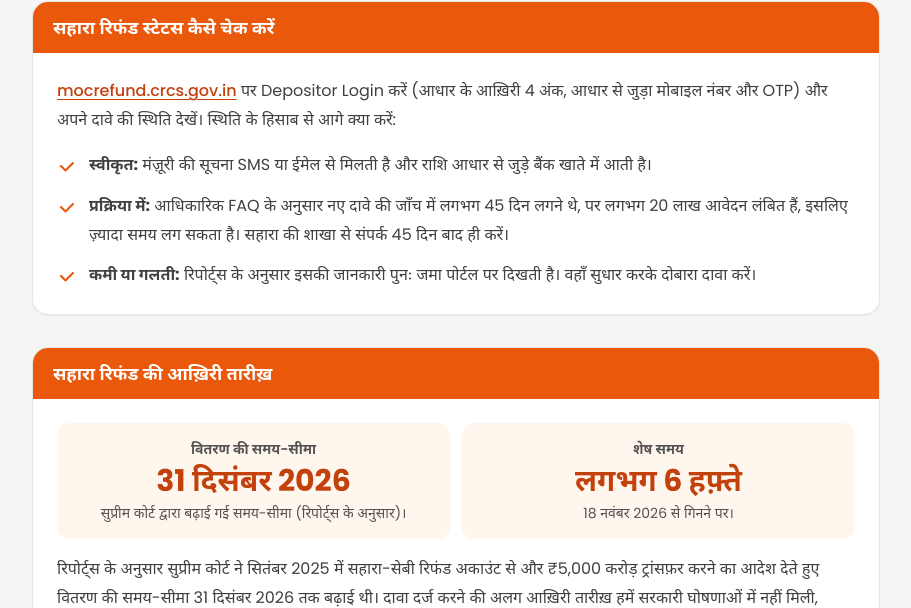
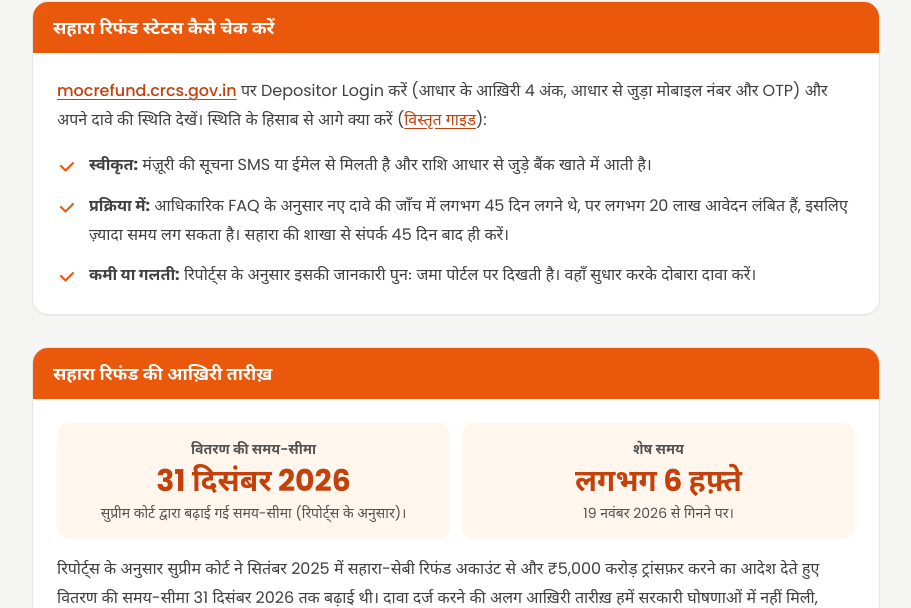
Before and after one commit to sahararefund/sahararefund, a Jekyll site: the page built from index.html, in a window 1280 px wide and 900 px high, scrolled down 6030 px. Shown: the part 181-789 px from the top of the window, without its empty margins (184-1095 px from the left). Built offline with Jekyll 4.4.1, drawn with Linux system fonts in a browser that asks for light colours.

Commit message:
Update index.html

```diff
--- a/index.html
+++ b/index.html
@@ -21,7 +21,7 @@ description: "CRCS-Sahara रिफंड पोर्टल: लॉगिन,
   "name": "Sahara Refund 2026: CRCS पोर्टल लॉगिन, स्टेटस, आवेदन",
   "url": "https://sahararefund.in/",
   "inLanguage": "hi-IN",
-  "dateModified": "2026-11-18",
+  "dateModified": "2026-11-19",
   "isPartOf": {
     "@type": "WebSite",
     "url": "https://sahararefund.in/"
@@ -173,7 +173,7 @@ description: "CRCS-Sahara रिफंड पोर्टल: लॉगिन,
       <li><a class="tile bg-orange-600" href="#limit">रिफंड कितना मिलेगा</a></li>
       <li><a class="tile bg-orange-600" href="#process">आवेदन कैसे करें</a></li>
       <li><a class="tile bg-orange-600" href="#documents">ज़रूरी दस्तावेज़</a></li>
-      <li><a class="tile bg-orange-600" href="#check-status">स्टेटस चेक करें</a></li>
+      <li><a class="tile bg-orange-600" href="/sahara-refund-status-kaise-check-kare.html">स्टेटस चेक करें</a></li>
       <li><a class="tile bg-orange-600" href="#deadline">आख़िरी तारीख़</a></li>
       <li><a class="tile bg-orange-600" href="#fraud">ठगी से बचें</a></li>
       <li><a class="tile bg-orange-600" href="#faq">सवाल-जवाब</a></li>
@@ -383,7 +383,7 @@ description: "CRCS-Sahara रिफंड पोर्टल: लॉगिन,
   <section id="check-status" class="sec" aria-labelledby="cs-h">
     <h2 class="sec-head" id="cs-h">सहारा रिफंड स्टेटस कैसे चेक करें</h2>
     <div class="sec-body">
-      <p><a class="font-medium text-orange-700 underline" href="https://mocrefund.crcs.gov.in" target="_blank" rel="noopener noreferrer">mocrefund.crcs.gov.in</a> पर Depositor Login करें (आधार के आख़िरी 4 अंक, आधार से जुड़ा मोबाइल नंबर और OTP) और अपने दावे की स्थिति देखें। स्थिति के हिसाब से आगे क्या करें:</p>
+      <p><a class="font-medium text-orange-700 underline" href="https://mocrefund.crcs.gov.in" target="_blank" rel="noopener noreferrer">mocrefund.crcs.gov.in</a> पर Depositor Login करें (आधार के आख़िरी 4 अंक, आधार से जुड़ा मोबाइल नंबर और OTP) और अपने दावे की स्थिति देखें। स्थिति के हिसाब से आगे क्या करें (<a class="font-medium text-orange-700 underline" href="/sahara-refund-status-kaise-check-kare.html">विस्तृत गाइड</a>):</p>
       <ul class="mt-4 space-y-3">
         <li class="flex gap-3"><svg class="mt-1.5 h-5 w-5 shrink-0 text-orange-600" viewBox="0 0 20 20" fill="currentColor" aria-hidden="true"><path fill-rule="evenodd" d="M16.7 5.3a1 1 0 0 1 0 1.4l-7.5 7.5a1 1 0 0 1-1.4 0L3.3 9.7a1 1 0 1 1 1.4-1.4l3.8 3.8 6.8-6.8a1 1 0 0 1 1.4 0z" clip-rule="evenodd"/></svg><span class="min-w-0"><strong>स्वीकृत:</strong> मंज़ूरी की सूचना SMS या ईमेल से मिलती है और राशि आधार से जुड़े बैंक खाते में आती है।</span></li>
         <li class="flex gap-3"><svg class="mt-1.5 h-5 w-5 shrink-0 text-orange-600" viewBox="0 0 20 20" fill="currentColor" aria-hidden="true"><path fill-rule="evenodd" d="M16.7 5.3a1 1 0 0 1 0 1.4l-7.5 7.5a1 1 0 0 1-1.4 0L3.3 9.7a1 1 0 1 1 1.4-1.4l3.8 3.8 6.8-6.8a1 1 0 0 1 1.4 0z" clip-rule="evenodd"/></svg><span class="min-w-0"><strong>प्रक्रिया में:</strong> आधिकारिक FAQ के अनुसार नए दावे की जाँच में लगभग 45 दिन लगने थे, पर लगभग 20 लाख आवेदन लंबित हैं, इसलिए ज़्यादा समय लग सकता है। सहारा की शाखा से संपर्क 45 दिन बाद ही करें।</span></li>
@@ -397,7 +397,7 @@ description: "CRCS-Sahara रिफंड पोर्टल: लॉगिन,
     <div class="sec-body">
       <div class="grid gap-3 sm:grid-cols-2">
         <div class="stat"><span class="!mt-0 font-semibold">वितरण की समय-सीमा</span><b class="mt-1 !text-3xl">31 दिसंबर 2026</b><span>सुप्रीम कोर्ट द्वारा बढ़ाई गई समय-सीमा (रिपोर्ट्स के अनुसार)।</span></div>
-        <div class="stat"><span class="!mt-0 font-semibold">शेष समय</span><b class="mt-1 !text-3xl">लगभग 6 हफ़्ते</b><span>18 नवंबर 2026 से गिनने पर।</span></div>
+        <div class="stat"><span class="!mt-0 font-semibold">शेष समय</span><b class="mt-1 !text-3xl">लगभग 6 हफ़्ते</b><span>19 नवंबर 2026 से गिनने पर।</span></div>
       </div>
       <p class="mt-4">रिपोर्ट्स के अनुसार सुप्रीम कोर्ट ने सितंबर 2025 में सहारा-सेबी रिफंड अकाउंट से और ₹5,000 करोड़ ट्रांसफ़र करने का आदेश देते हुए वितरण की समय-सीमा 31 दिसंबर 2026 तक बढ़ाई थी। दावा दर्ज करने की अलग आख़िरी तारीख़ हमें सरकारी घोषणाओं में नहीं मिली, लेकिन समय कम बचा है। जिन्हें दावा करना या सुधारना बाक़ी है, वे जल्द करें। समय-सीमा बढ़ेगी तो घोषणा पोर्टल या सरकारी विज्ञप्ति में ही आएगी।</p>
     </div>
```
